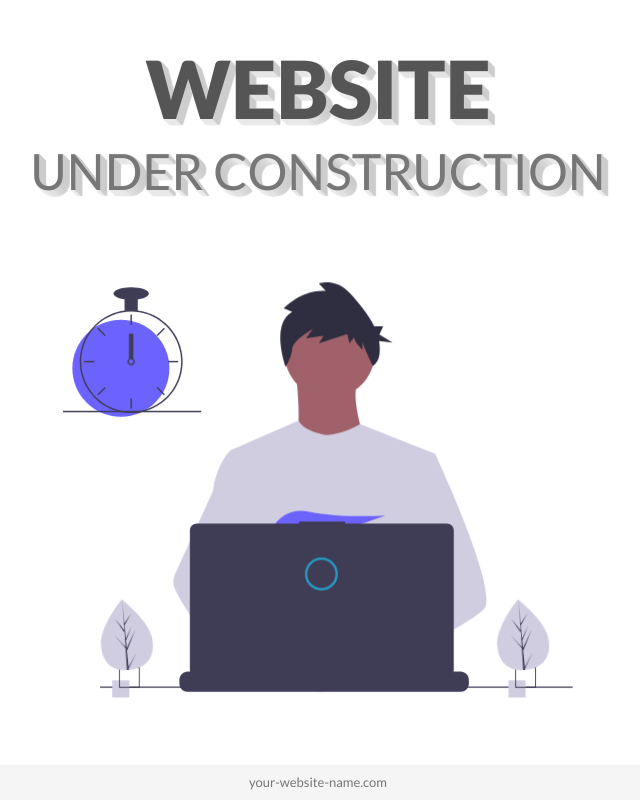
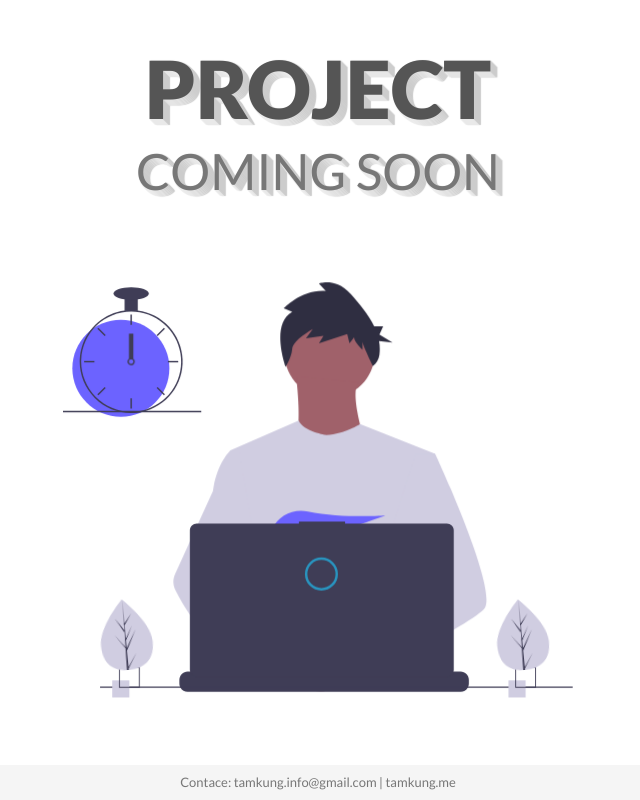
Before and after one commit to TamkungGG/soon, a plain HTML site: page index.html in a window 1280 px wide. Shown: the whole page, without its empty margins (322-962 px from the left). Drawn offline with nearby package versions, Linux system fonts and the light colour scheme.

Commit message:
Update index.html

```diff
--- a/index.html
+++ b/index.html
@@ -22,14 +22,14 @@
       rel="stylesheet">
     <!-- CSS -->
     <link rel="stylesheet" href="style.css" />
-    <title>Document</title>
+    <title>Tamkung Project</title>
   </head>
   <body>
     <div class="container">
       <div class="row justify-content-center">
         <div class="col-md-10 main-title">
-          <h1>Website</h1>
-          <h2>under construction</h2>
+          <h1>Project</h1>
+          <h2>Coming Soon</h2>
         </div>
       </div>
       <div class="row align-items-center">
@@ -249,7 +249,7 @@
     </div>
       <footer class="footer">
         <div class="container text-center">
-          <span>your-website-name.com</span>
+          <span>Contace: tamkung.info@gmail.com | tamkung.me</span>
         </div>
       </footer>
 
```
